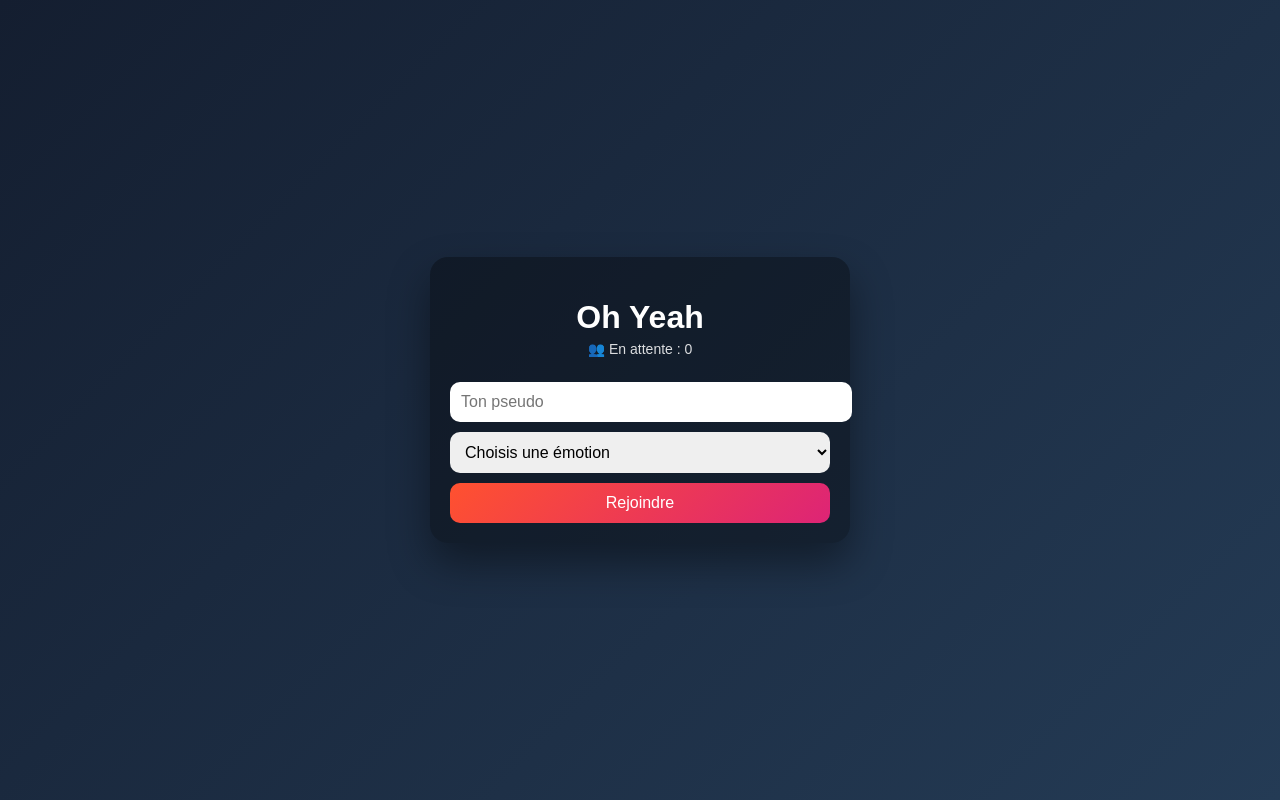
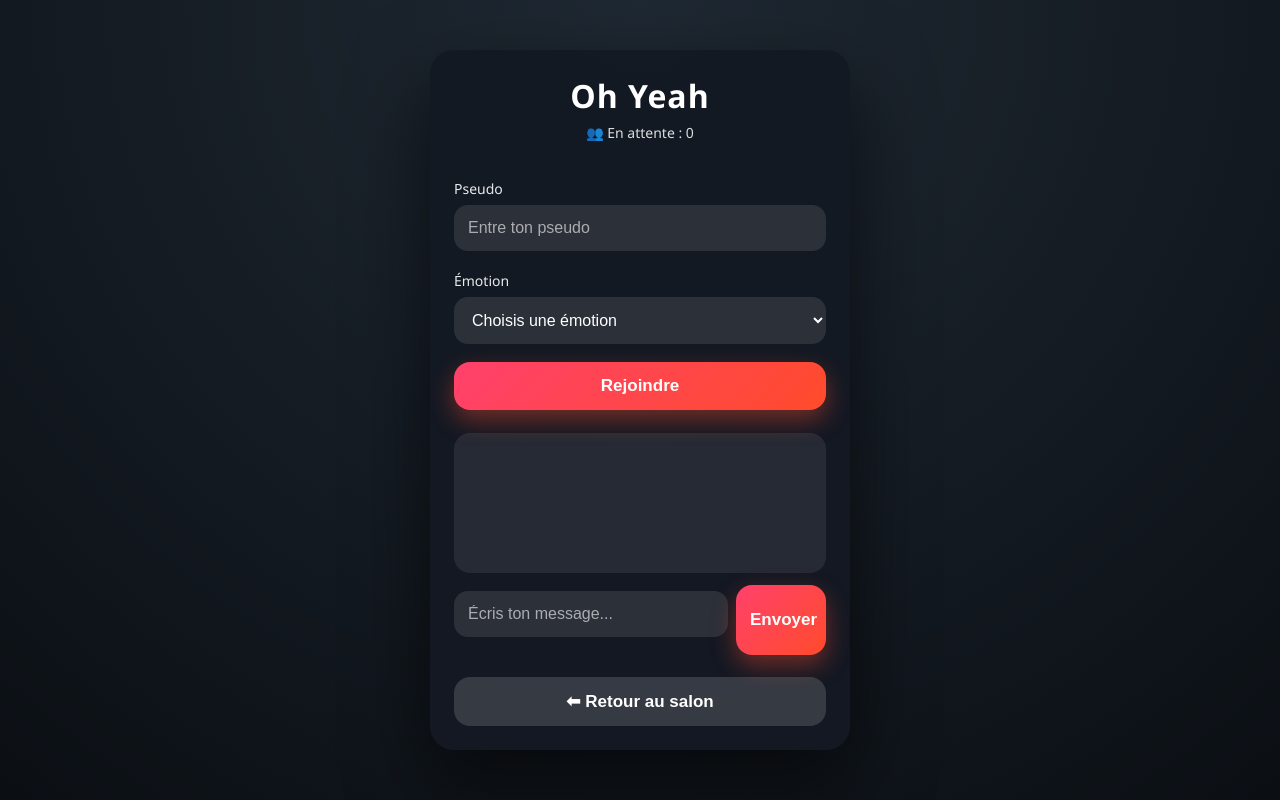
Before and after one commit to jj947/oh-yeah, a Flask app: page / in a window 1280 px wide. Run offline with Flask 3, Linux system fonts and the light colour scheme; some libraries are stand-ins or nearby versions.

Commit message:
Update index.html

```diff
--- a/templates/index.html
+++ b/templates/index.html
@@ -6,104 +6,202 @@
 <script src="https://cdn.socket.io/4.7.5/socket.io.min.js"></script>
 
 <style>
+
+/* =================== RESET =================== */
+* {
+    box-sizing: border-box;
+    margin: 0;
+    padding: 0;
+}
+
+/* =================== BODY =================== */
 body {
-    margin: 0;
-    font-family: Arial, sans-serif;
-    background: linear-gradient(135deg, #141E30, #243B55);
-    color: white;
+    font-family: "Segoe UI", Arial, sans-serif;
+    background: radial-gradient(circle at top, #1f2933, #0b0f14);
     height: 100vh;
     display: flex;
     justify-content: center;
     align-items: center;
+    color: #ffffff;
 }
 
+/* =================== CONTAINER =================== */
 #app {
-    width: 380px;
-    background: rgba(0,0,0,0.35);
-    border-radius: 18px;
-    padding: 20px;
-    box-shadow: 0 20px 40px rgba(0,0,0,0.4);
+    width: 420px;
+    height: 700px;
+    background: rgba(20, 25, 35, 0.95);
+    border-radius: 24px;
+    box-shadow: 0 30px 80px rgba(0,0,0,0.6);
+    padding: 24px;
+    display: flex;
+    flex-direction: column;
 }
 
-h1 {
+/* =================== HEADER =================== */
+header {
     text-align: center;
-    margin-bottom: 5px;
+    margin-bottom: 10px;
+}
+
+header h1 {
+    font-size: 32px;
+    letter-spacing: 1px;
 }
 
 #global {
-    text-align: center;
+    margin-top: 6px;
     font-size: 14px;
     opacity: 0.85;
-    margin-bottom: 15px;
 }
 
-input, select, button {
+/* =================== MENU =================== */
+#menu {
+    margin-top: 25px;
+}
+
+label {
+    font-size: 14px;
+    opacity: 0.9;
+}
+
+input, select {
     width: 100%;
-    padding: 11px;
-    margin-top: 10px;
-    border-radius: 10px;
+    padding: 14px;
+    margin-top: 6px;
+    margin-bottom: 18px;
+    border-radius: 14px;
     border: none;
     font-size: 16px;
+    background: rgba(255,255,255,0.1);
+    color: white;
 }
 
-button {
-    background: linear-gradient(135deg, #ff512f, #dd2476);
-    color: white;
-    cursor: pointer;
+input::placeholder {
+    color: rgba(255,255,255,0.6);
 }
 
+select option {
+    color: black;
+}
+
+/* =================== BUTTONS =================== */
+button {
+    width: 100%;
+    padding: 14px;
+    border-radius: 16px;
+    border: none;
+    font-size: 17px;
+    font-weight: bold;
+    cursor: pointer;
+    transition: transform 0.15s ease, box-shadow 0.15s ease;
+}
+
+button:active {
+    transform: scale(0.97);
+}
+
+.primary {
+    background: linear-gradient(135deg, #ff416c, #ff4b2b);
+    color: white;
+    box-shadow: 0 10px 25px rgba(255,75,43,0.4);
+}
+
+.secondary {
+    background: rgba(255,255,255,0.15);
+    color: white;
+    margin-top: 12px;
+}
+
+/* =================== CHAT =================== */
 #chat {
     display: none;
+    flex: 1;
+    margin-top: 15px;
+    display: flex;
+    flex-direction: column;
 }
 
 #status {
     text-align: center;
     font-size: 14px;
-    margin: 10px 0;
+    margin-bottom: 8px;
     opacity: 0.9;
 }
 
+/* =================== MESSAGES =================== */
 #messages {
-    height: 220px;
+    flex: 1;
+    background: rgba(255,255,255,0.08);
+    border-radius: 16px;
+    padding: 14px;
     overflow-y: auto;
-    background: rgba(255,255,255,0.08);
-    padding: 10px;
-    border-radius: 10px;
 }
 
-.msg {
-    margin-bottom: 6px;
+.message {
+    margin-bottom: 10px;
+    line-height: 1.4;
 }
 
+.message.me {
+    text-align: right;
+}
+
+.message.me span {
+    background: linear-gradient(135deg, #ff416c, #ff4b2b);
+}
+
+.message.other span {
+    background: rgba(255,255,255,0.18);
+}
+
+.message span {
+    display: inline-block;
+    padding: 10px 14px;
+    border-radius: 14px;
+    max-width: 80%;
+}
+
+/* =================== INPUT BAR =================== */
 #sendBox {
     display: flex;
-    gap: 6px;
+    gap: 8px;
+    margin-top: 12px;
+}
+
+#msg {
+    flex: 1;
+    padding: 14px;
+    border-radius: 14px;
+    border: none;
+    font-size: 16px;
+}
+
+#sendBtn {
+    width: 90px;
+}
+
+/* =================== FOOTER =================== */
+footer {
     margin-top: 10px;
 }
 
-#sendBox input {
-    flex: 1;
-}
-
-#sendBox button {
-    width: 90px;
-}
-
-.return {
-    margin-top: 12px;
-    background: rgba(255,255,255,0.15);
-}
 </style>
 </head>
 
 <body>
+
 <div id="app">
 
-<h1>Oh Yeah</h1>
-<div id="global">👥 En attente : 0</div>
+<header>
+    <h1>Oh Yeah</h1>
+    <div id="global">👥 En attente : 0</div>
+</header>
 
 <div id="menu">
-    <input id="username" placeholder="Ton pseudo">
+    <label>Pseudo</label>
+    <input id="username" placeholder="Entre ton pseudo">
+
+    <label>Émotion</label>
     <select id="emotion">
         <option value="">Choisis une émotion</option>
         <option value="heureux" id="count-heureux" data-base="😊 Heureux">😊 Heureux</option>
@@ -112,19 +210,23 @@ button {
         <option value="calme" id="count-calme" data-base="😌 Calme">😌 Calme</option>
         <option value="amour" id="count-amour" data-base="❤️ Amour">❤️ Amour</option>
     </select>
-    <button onclick="join()">Rejoindre</button>
+
+    <button class="primary" onclick="join()">Rejoindre</button>
 </div>
 
 <div id="chat">
     <div id="status"></div>
+
     <div id="messages"></div>
 
     <div id="sendBox">
-        <input id="msg" placeholder="Écris ton message">
-        <button onclick="send()">Envoyer</button>
+        <input id="msg" placeholder="Écris ton message...">
+        <button id="sendBtn" class="primary" onclick="send()">Envoyer</button>
     </div>
 
-    <button class="return" onclick="leave()">⬅ Retour au salon</button>
+    <footer>
+        <button class="secondary" onclick="leave()">⬅ Retour au salon</button>
+    </footer>
 </div>
 
 </div>
@@ -134,12 +236,14 @@ const socket = io();
 
 function join() {
     if (!username.value || !emotion.value) return;
+
     socket.emit("join", {
         username: username.value,
         emotion: emotion.value
     });
+
     menu.style.display = "none";
-    chat.style.display = "block";
+    chat.style.display = "flex";
 }
 
 function send() {
@@ -153,17 +257,18 @@ function leave() {
     chat.style.display = "none";
     menu.style.display = "block";
     messages.innerHTML = "";
+    status.textContent = "";
 }
 
-socket.on("status", s => {
-    status.textContent = s;
+socket.on("status", text => {
+    status.textContent = text;
 });
 
 socket.on("message", data => {
-    const d = document.createElement("div");
-    d.className = "msg";
-    d.innerHTML = `<b>${data.from}</b> : ${data.message}`;
-    messages.appendChild(d);
+    const div = document.createElement("div");
+    div.className = "message " + (data.from === "Moi" ? "me" : "other");
+    div.innerHTML = `<span><b>${data.from}</b><br>${data.message}</span>`;
+    messages.appendChild(div);
     messages.scrollTop = messages.scrollHeight;
 });
 
```
